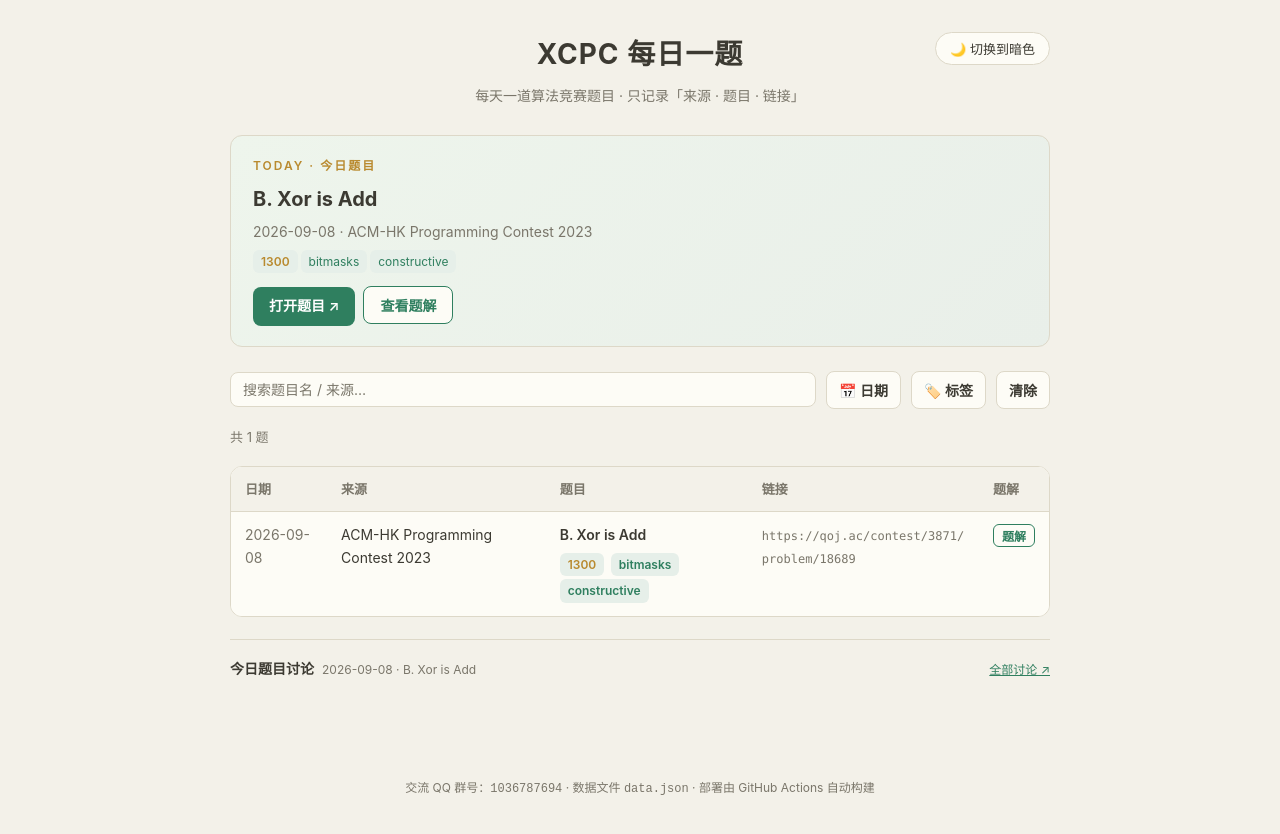
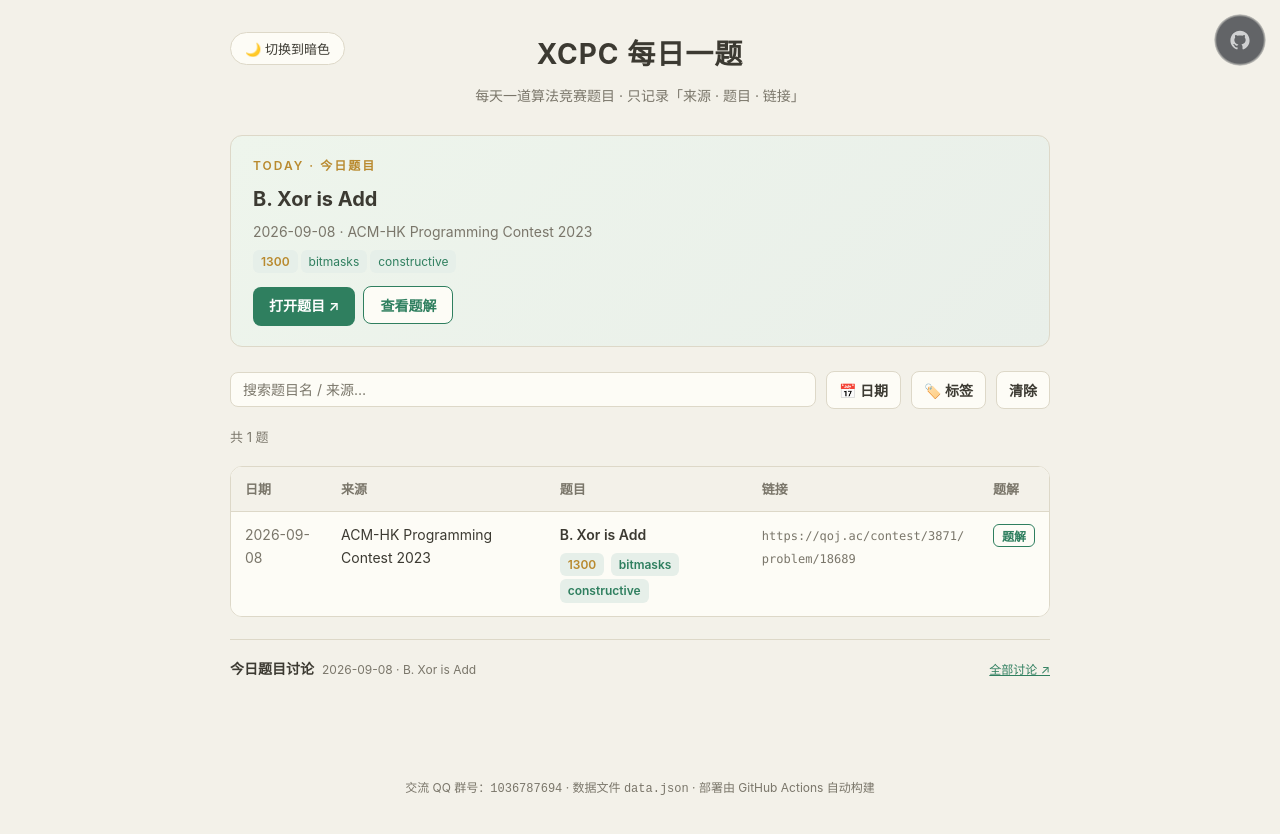
Before and after one commit to usedchang/xcpc-daily, a Vue app: page / in a window 1280 px wide. Shown: the top 834 px of the page. Built offline with nearby package versions, Linux system fonts and the light colour scheme; what mathjax-full would draw is missing.

Commit message:
feat: 右上角新增 GitHub 角标（圆形小猫，羽化融入背景）

```diff
--- a/src/App.vue
+++ b/src/App.vue
@@ -2,6 +2,7 @@
 import { ref, reactive, computed, onMounted } from "vue";
 import { loadProblems } from "./data/problems.js";
 import ThemeToggle from "./components/ThemeToggle.vue";
+import GithubCorner from "./components/GithubCorner.vue";
 import LatestCard from "./components/LatestCard.vue";
 import FilterBar from "./components/FilterBar.vue";
 import ProblemTable from "./components/ProblemTable.vue";
@@ -130,6 +131,7 @@
 
 <template>
   <div class="wrap">
+    <GithubCorner />
     <header>
       <ThemeToggle />
       <h1>XCPC 每日一题</h1>
--- /dev/null
+++ b/src/components/GithubCorner.vue
@@ -0,0 +1,23 @@
+<script setup>
+import { COMMUNITY } from "../config/community.js";
+</script>
+
+<template>
+  <!-- 右上角 GitHub 角标：官方 octicon「mark-github」圆形小猫，点一下跳到作者 GitHub 主页。
+       定位是 fixed，滚动时一直贴在视口右上角；主题切换按钮在左上角，两者不抢位置。 -->
+  <a
+    class="gh-corner"
+    :href="COMMUNITY.profileUrl"
+    target="_blank"
+    rel="noopener noreferrer"
+    :aria-label="`在新标签页打开 ${COMMUNITY.owner} 的 GitHub 主页`"
+    :title="COMMUNITY.profileUrl"
+  >
+    <!-- 图标来自 primer/octicons 的 mark-github-24.svg，纯装饰，无障碍文案交给外层链接 -->
+    <svg viewBox="0 0 24 24" aria-hidden="true" focusable="false">
+      <path
+        d="M10.226 17.284c-2.965-.36-5.054-2.493-5.054-5.256 0-1.123.404-2.336 1.078-3.144-.292-.741-.247-2.314.09-2.965.898-.112 2.111.36 2.83 1.01.853-.269 1.752-.404 2.853-.404 1.1 0 1.999.135 2.807.382.696-.629 1.932-1.1 2.83-.988.315.606.36 2.179.067 2.942.72.854 1.101 2 1.101 3.167 0 2.763-2.089 4.852-5.098 5.234.763.494 1.28 1.572 1.28 2.807v2.336c0 .674.561 1.056 1.235.786 4.066-1.55 7.255-5.615 7.255-10.646C23.5 6.188 18.334 1 11.978 1 5.62 1 .5 6.188.5 12.545c0 4.986 3.167 9.12 7.435 10.669.606.225 1.19-.18 1.19-.786V20.63a2.9 2.9 0 0 1-1.078.224c-1.483 0-2.359-.808-2.987-2.313-.247-.607-.517-.966-1.034-1.033-.27-.023-.359-.135-.359-.27 0-.27.45-.471.898-.471.652 0 1.213.404 1.797 1.235.45.651.921.943 1.483.943.561 0 .92-.202 1.437-.719.382-.381.674-.718.944-.943"
+      />
+    </svg>
+  </a>
+</template>
--- a/src/config/community.js
+++ b/src/config/community.js
@@ -13,6 +13,13 @@
   /** 仓库全名，用于生成 GitHub 链接。 */
   repo: "usedchang/xcpc-daily",
   repoUrl: "https://github.com/usedchang/xcpc-daily",
+  /**
+   * 作者 GitHub 主页：页面右上角角标（GithubCorner.vue）的跳转目标。
+   * 想改成跳本仓库，把它换成 repoUrl 的值即可。
+   */
+  profileUrl: "https://github.com/usedchang",
+  /** GitHub 用户名，仅用于角标的无障碍文案（aria-label）。 */
+  owner: "usedchang",
   /** 站点部署所在的分支（GitHub 网页编辑器新建文件时用）。 */
   defaultBranch: "main",
   /** 社区投稿题解的目录（仓库根目录起算，不带首尾斜杠）。 */
--- a/src/style.css
+++ b/src/style.css
@@ -59,7 +59,7 @@
   padding: 32px 20px 64px;
 }
 
-/* ---------- 顶部：标题居中，主题开关固定右上角 ---------- */
+/* ---------- 顶部：标题居中，主题开关在左上角，GitHub 角标在右上角 ---------- */
 header {
   position: relative;
   text-align: center;
@@ -78,7 +78,7 @@
 .theme-toggle {
   position: absolute;
   top: 0;
-  right: 0;
+  left: 0; /* 右上角让给 GitHub 角标 */
   background: var(--card);
   color: var(--text);
   border: 1px solid var(--border);
@@ -92,6 +92,58 @@
 .theme-toggle:hover {
   border-color: var(--accent);
   color: var(--accent);
+}
+
+/* ---------- 右上角 GitHub 角标（圆形小猫按钮，边缘羽化融进背景） ----------
+   底座不是实心圆：先用 currentColor 铺满圆形，再套一层径向 mask —— 圆心保留、边缘淡出，
+   于是看不到硬边，小猫像嵌在背景里；图标落在 mask 的完全不透明区，本身不会被虚化。
+   注意 mask 会把 box-shadow / outline 一起裁掉，所以 hover、键盘聚焦只靠颜色与缩放表达。 */
+.gh-corner {
+  /* 底座颜色（小猫以外的晕染底色）：rgba 末位是它自己的透明度 —— 1 就是原来那个实心黑圈，
+     调小就连黑圈一起变透明。别用元素级 opacity 代替：那样浅色主题下白猫会跟米色背景糊成一片。 */
+  --gh-tint: rgba(36, 41, 47, 0.7);
+  position: fixed;
+  top: 14px;
+  right: 14px;
+  z-index: 60; /* 低于题解弹窗（1000），弹窗打开时能盖住它 */
+  display: flex;
+  align-items: center;
+  justify-content: center;
+  width: 52px;
+  height: 52px;
+  border-radius: 50%;
+  color: var(--gh-tint);
+  background: currentColor;
+  /* 外层虚化程度：左值 = 从哪个半径开始变虚，右值 = 到哪个半径完全透明，
+     两者之差就是柔边宽度。想更虚：左值调小或右值调大；想更实：反过来。
+     百分比相对的是渐变半径：盒子 52px 时 100% ≈ 36.8px（圆心到角），所以 63% ≈ 23px、
+     72% ≈ 26.5px；而盒子边缘在 70.7%（≈ 26px）—— 右值一旦超过它，就等于"没淡完就被裁断"，
+     边界会留一圈硬边。手机上盒子 44px，百分比等比跟着缩，不用改。 */
+  -webkit-mask-image: radial-gradient(circle at 50% 50%, #000 63%, transparent 72%);
+  mask-image: radial-gradient(circle at 50% 50%, #000 63%, transparent 72%);
+  transition: color 0.25s ease, transform 0.15s ease;
+}
+.gh-corner svg {
+  display: block;
+  width: 20px;
+  height: 20px;
+  fill: #fff;
+  /* 小猫默认压到半透明，和底座一起融进背景；hover / 键盘聚焦时回到实心白当反馈。
+     0.7 的差别肉眼几乎看不出来，这里用 0.5；想更淡继续往下调（0.35 已经很像水印了） */
+  opacity: 0.7;
+  transition: opacity 0.25s ease;
+}
+:root.dark .gh-corner {
+  --gh-tint: rgba(48, 54, 61, 0.5);
+}
+.gh-corner:hover,
+.gh-corner:focus-visible {
+  color: var(--accent);
+  transform: scale(1.06);
+}
+.gh-corner:hover svg,
+.gh-corner:focus-visible svg {
+  opacity: 1;
 }
 
 /* ---------- 今日题目卡 ---------- */
@@ -901,6 +953,18 @@
     position: static;
     margin-top: 12px;
   }
+
+  /* 手机上角标也缩一号（底座边缘是虚的，视觉尺寸比盒子小一圈），别压到标题 */
+  .gh-corner {
+    top: 12px;
+    right: 12px;
+    width: 44px;
+    height: 44px;
+  }
+  .gh-corner svg {
+    width: 17px;
+    height: 17px;
+  }
   th:nth-child(1),
   td:nth-child(1) {
     display: none; /* 手机上隐藏日期列 */
```
